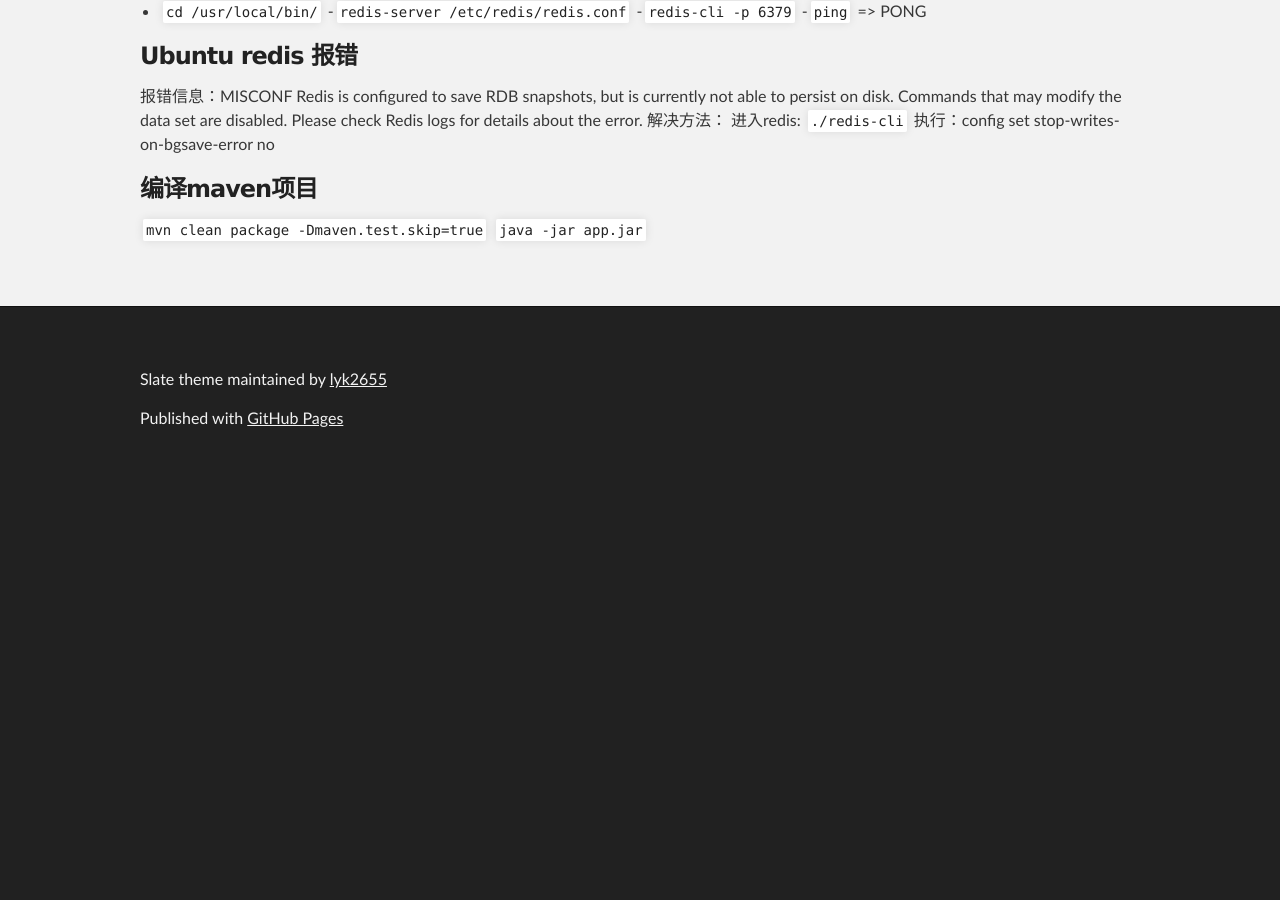
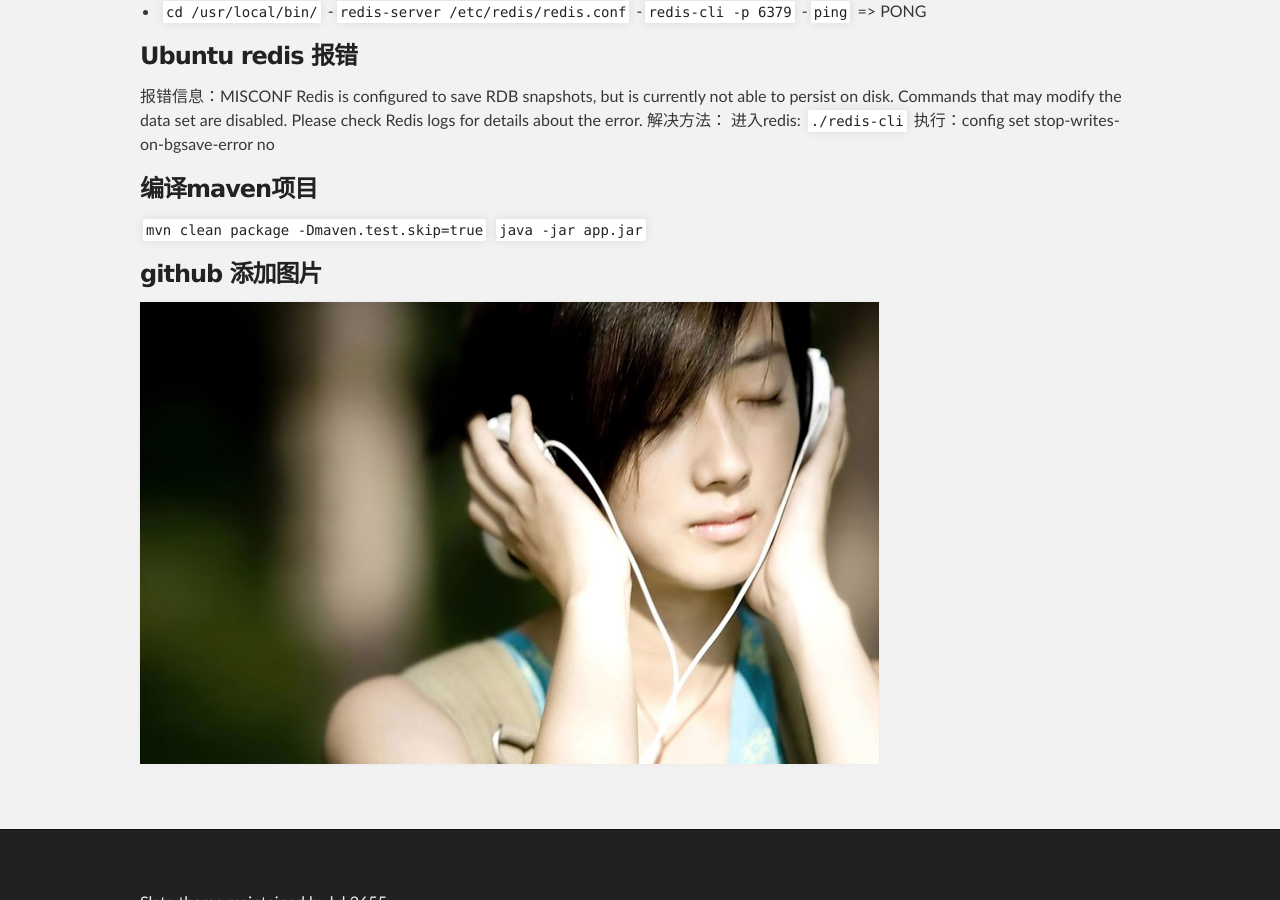
Before and after one commit to lyk2655/hello-world, a Jekyll site: the page built from index.md, in a window 1280 px wide and 900 px high, scrolled down 3071 px. Built offline with Jekyll 4.4.1, drawn with Linux system fonts in a browser that asks for light colours; our own code applies the rules of GitHub Pages for plain Markdown files; before the commit the page ends 3566 px from its top, so only the background shows below that.

Commit message:
github show images

```diff
--- a/index.md
+++ b/index.md
@@ -161,3 +161,7 @@ ImportError: No module named gtk
 ### 编译maven项目
 `mvn clean package -Dmaven.test.skip=true`
 `java -jar app.jar`
+
+
+### github 添加图片
+![beautiful](https://github.com/lyk2655/hello-world/raw/master/img/beautiful.jpg)
```
Also changed, not shown: img/beautiful.jpg (added).
